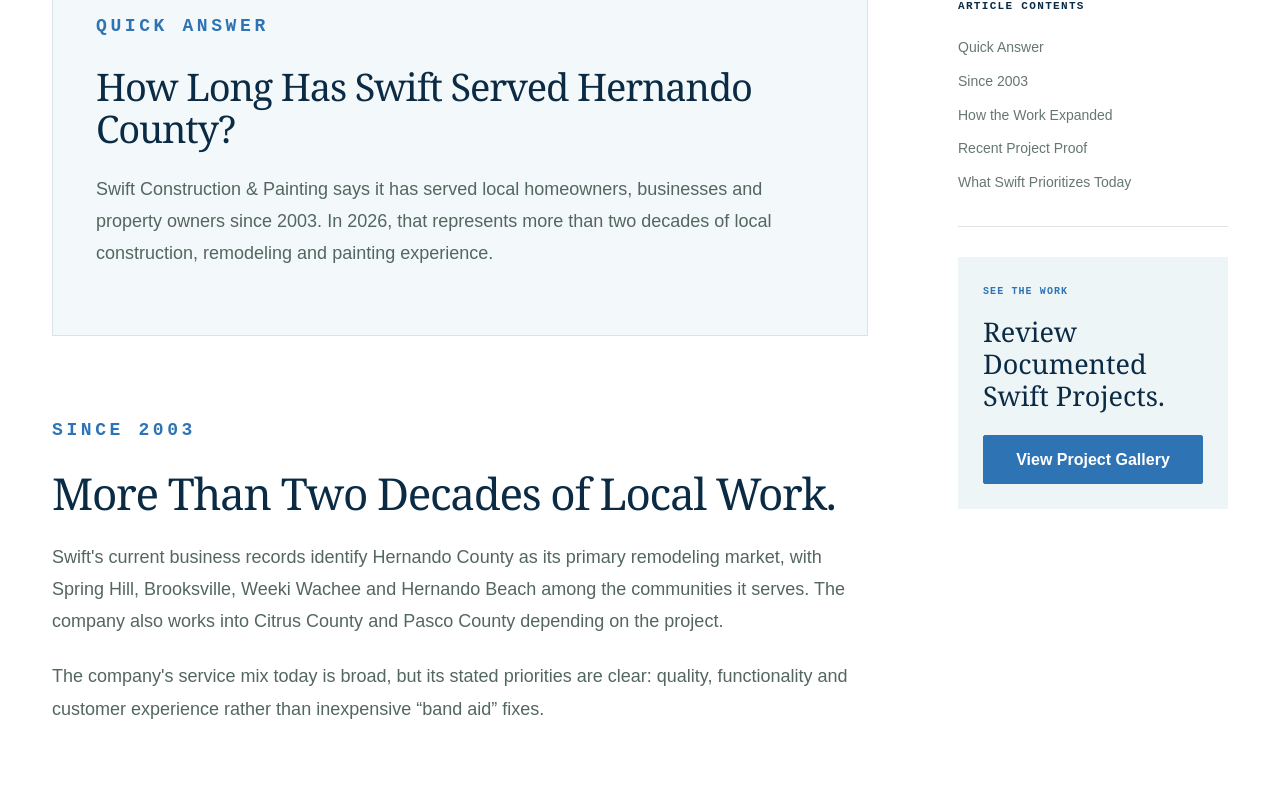
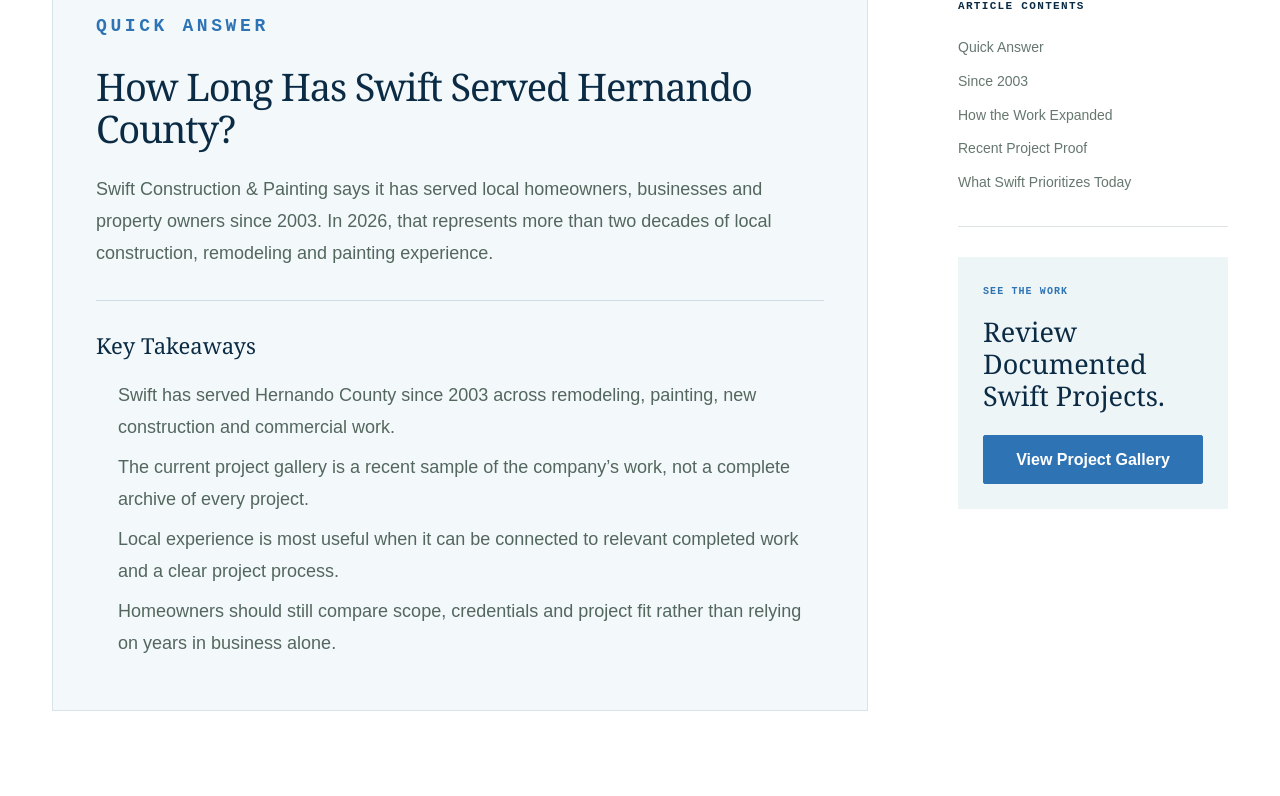
Before and after one commit to stylus1274/swift, a Next.js app: page /blog/20-plus-years-projects-hernando-county in a window 1280 px wide. Shown: the part 1435-2231 px from the top of the page. Built offline with nearby package versions, Linux system fonts and the light colour scheme.

Commit message:
Add key takeaways to 20-plus-years-projects-hernando-county

```diff
--- a/app/blog/20-plus-years-projects-hernando-county/page.tsx
+++ b/app/blog/20-plus-years-projects-hernando-county/page.tsx
@@ -7,7 +7,17 @@ export default function Page(){return <main className="blog-page article-page"><
 <figure className="article-hero-image"><img src="/assets/projects/spring-hill-whole-home-remodel/kitchen-after.jpg" alt="Completed Swift whole-home remodeling project in Spring Hill, Florida"/><figcaption>Swift&apos;s documented recent work includes remodeling and new construction in Spring Hill and Brooksville.</figcaption></figure>
 <div className="article-shell"><aside className="article-sidebar"><div className="article-contents"><p>Article Contents</p><a href="#quick-answer">Quick Answer</a><a href="#since-2003">Since 2003</a><a href="#work">How the Work Expanded</a><a href="#projects">Recent Project Proof</a><a href="#today">What Swift Prioritizes Today</a></div><div className="article-sidebar-cta"><p>See the Work</p><h2>Review Documented Swift Projects.</h2><a className="button blog-primary" href="/gallery">View Project Gallery</a></div></aside>
 <article className="article-body">
-<section className="article-answer" id="quick-answer"><p className="eyebrow">QUICK ANSWER</p><h2>How Long Has Swift Served Hernando County?</h2><p>Swift Construction &amp; Painting says it has served local homeowners, businesses and property owners since 2003. In 2026, that represents more than two decades of local construction, remodeling and painting experience.</p></section>
+<section className="article-answer" id="quick-answer"><p className="eyebrow">QUICK ANSWER</p><h2>How Long Has Swift Served Hernando County?</h2><p>Swift Construction &amp; Painting says it has served local homeowners, businesses and property owners since 2003. In 2026, that represents more than two decades of local construction, remodeling and painting experience.</p>
+          <div className="article-takeaways">
+            <strong>Key Takeaways</strong>
+            <ul>
+              <li>Swift has served Hernando County since 2003 across remodeling, painting, new construction and commercial work.</li>
+              <li>The current project gallery is a recent sample of the company’s work, not a complete archive of every project.</li>
+              <li>Local experience is most useful when it can be connected to relevant completed work and a clear project process.</li>
+              <li>Homeowners should still compare scope, credentials and project fit rather than relying on years in business alone.</li>
+            </ul>
+          </div>
+        </section>
 <section id="since-2003"><p className="eyebrow">SINCE 2003</p><h2>More Than Two Decades of Local Work.</h2><p>Swift&apos;s current business records identify Hernando County as its primary remodeling market, with Spring Hill, Brooksville, Weeki Wachee and Hernando Beach among the communities it serves. The company also works into Citrus County and Pasco County depending on the project.</p><p>The company&apos;s service mix today is broad, but its stated priorities are clear: quality, functionality and customer experience rather than inexpensive “band aid” fixes.</p></section>
 <section id="work"><p className="eyebrow">HOW THE WORK HAS GROWN</p><h2>From Remodeling and Painting to Ground-Up Construction.</h2><p>Swift&apos;s current services include total-home remodeling, kitchens, bathrooms, interior and exterior painting, custom homes, multi-family construction, commercial build-outs, commercial remodeling and facility services.</p><p>For new homes, Swift describes its role as a ground-up build from land clearing through certificate of occupancy. For remodeling work, the company says projects are usually handled largely in-house, while specialized trades are brought into new-construction projects as needed.</p></section>
 <section id="projects"><p className="eyebrow">RECENT DOCUMENTED WORK</p><h2>Real Projects in Spring Hill and Brooksville.</h2><p>The website&apos;s current case studies provide a recent snapshot of that broader history. They are not presented as a complete archive of 20+ years of work.</p><ul className="article-checklist"><li><a href="/projects/whole-home-remodel-spring-hill-fl"><strong>Spring Hill Whole-Home Remodel:</strong></a> a four-month remodeling project covering the kitchen, multiple bathrooms, laundry and living spaces.</li><li><a href="/projects/new-construction-duplex-spring-hill-fl"><strong>Spring Hill New-Construction Duplex:</strong></a> a five-month ground-up duplex project completed for a repeat customer.</li><li><a href="/projects/custom-farmhouse-home-brooksville-fl"><strong>Brooksville Custom Farmhouse:</strong></a> an eight-month custom-home build completed for a referral customer.</li></ul></section>
```
